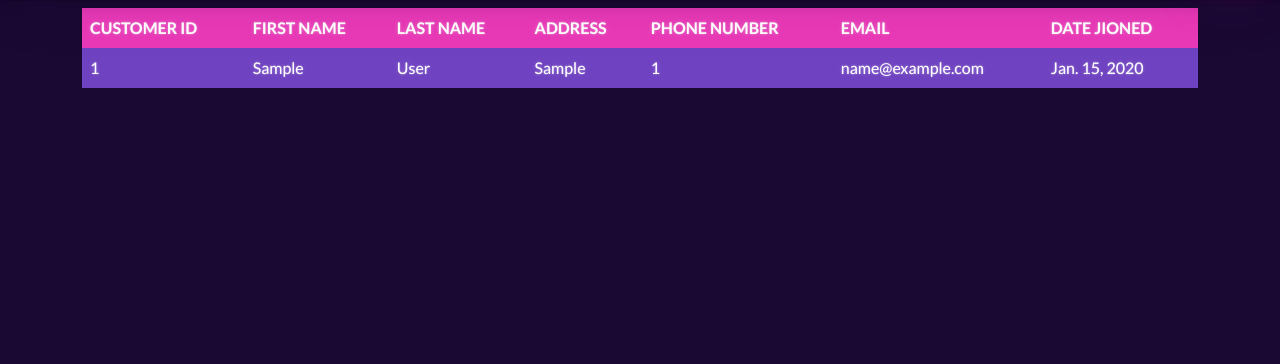
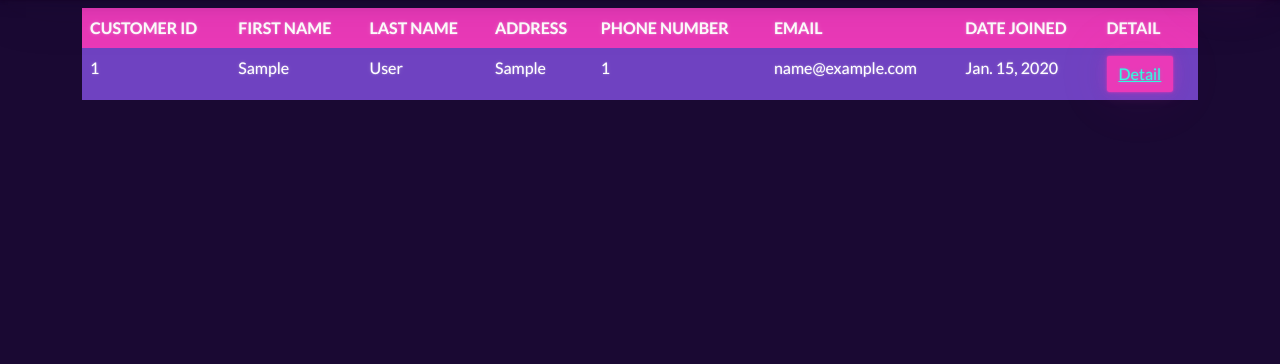
Before and after one commit to olaniyi900/tailor, a Django app: page / in a window 1280 px wide. Shown: the part 56-420 px from the top of the page. Run offline with Django 5.2, Linux system fonts and the light colour scheme; tables that the repository leaves empty hold one stand-in row (values such as "Sample post"); some libraries are stand-ins or nearby versions.

Commit message:
Creating detail pageand view

```diff
--- a/measurement/templates/measurement/home.html
+++ b/measurement/templates/measurement/home.html
@@ -10,7 +10,8 @@
         <th scope="col">ADDRESS</th>
         <th scope="col">PHONE NUMBER</th>
         <th scope="col">EMAIL</th>
-        <th scope="col">DATE JIONED</th>
+        <th scope="col">DATE JOINED</th>
+        <th scope="col">DETAIL</th>
       </tr>
     </thead>
     <tbody>
@@ -23,6 +24,10 @@
         <td>{{customer.phone_number}}</td>
         <td>{{customer.email}}</td>
         <td>{{customer.joined_date}}</td>
+        <td><button type="button" class="btn btn-secondary">
+            <a class="" href="{% url 'customer-detail' customer.pk %}">
+                Detail
+          </a></button></td>
       </tr>
       {% endfor %}
     </tbody>
--- a/measurement/urls.py
+++ b/measurement/urls.py
@@ -4,4 +4,5 @@ from . import views
 urlpatterns = [
 
     path('', views.index, name='index'),
+    path('customer/<int:pk>', views.customerDetail, name='customer-detail')
 ]
--- a/measurement/views.py
+++ b/measurement/views.py
@@ -6,3 +6,7 @@ def index(request):
     customers = Customer.objects.all()
     context = {'customers': customers}
     return render(request, 'measurement/home.html', context)
+
+def customerDetail(request, pk):
+    customer = Customer.objects.get(pk=pk)
+    return render(request, 'measurement/detail.html', {'customer':customer})
```
Also changed, not shown: measurement/templates/measurement/detail.html (added, +11 -0 lines).
